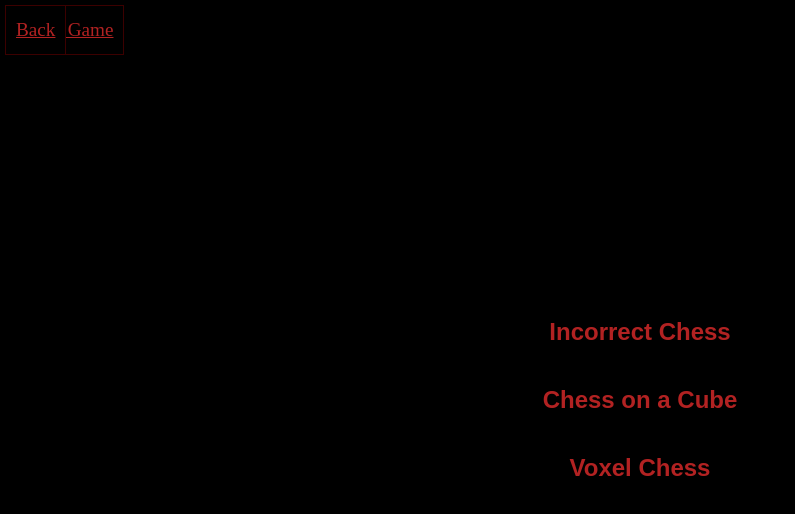
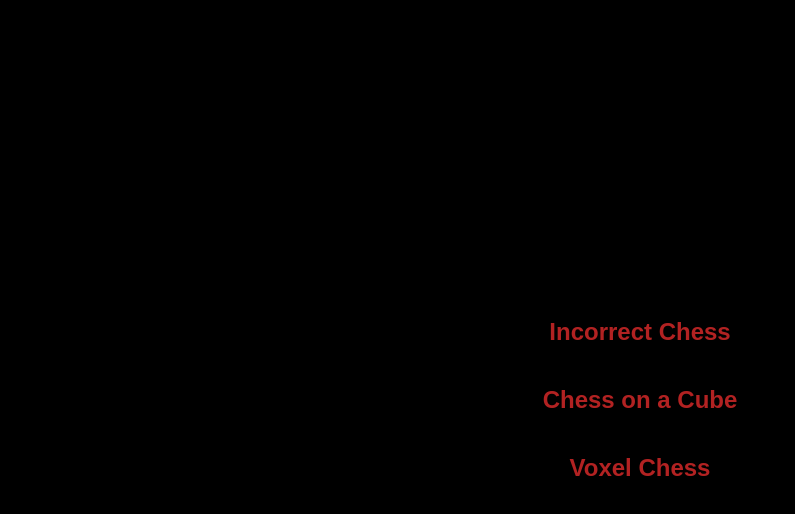
Before and after one commit to charles0830/chess-mashup, a website: page index.html in a window 1280 px wide. Shown: the whole page, without its empty margins (0-795 px from the left). Drawn offline with nearby package versions, Linux system fonts and the light colour scheme; no server answers.

Commit message:
Hide back buttons initially to prevent flash of visibility

```diff
--- a/index.html
+++ b/index.html
@@ -115,8 +115,8 @@
 	<progress max="1" min="0" value="0" id="loading-progress"></progress>
 	<div id="container"></div>
 	<span id="turn-indicator"></span>
-	<a id="leave-game" href="#">Leave Game</a>
-	<a id="back-to-main" href="#">Back</a>
+	<a id="leave-game" href="#" style="display: none">Leave Game</a>
+	<a id="back-to-main" href="#" style="display: none">Back</a>
 	<div id="main-menu">
 		<h2><a href="#almost-chess/new-game">Incorrect Chess</a></h2>
 		<p>The classic game of strategy.</p>
```
